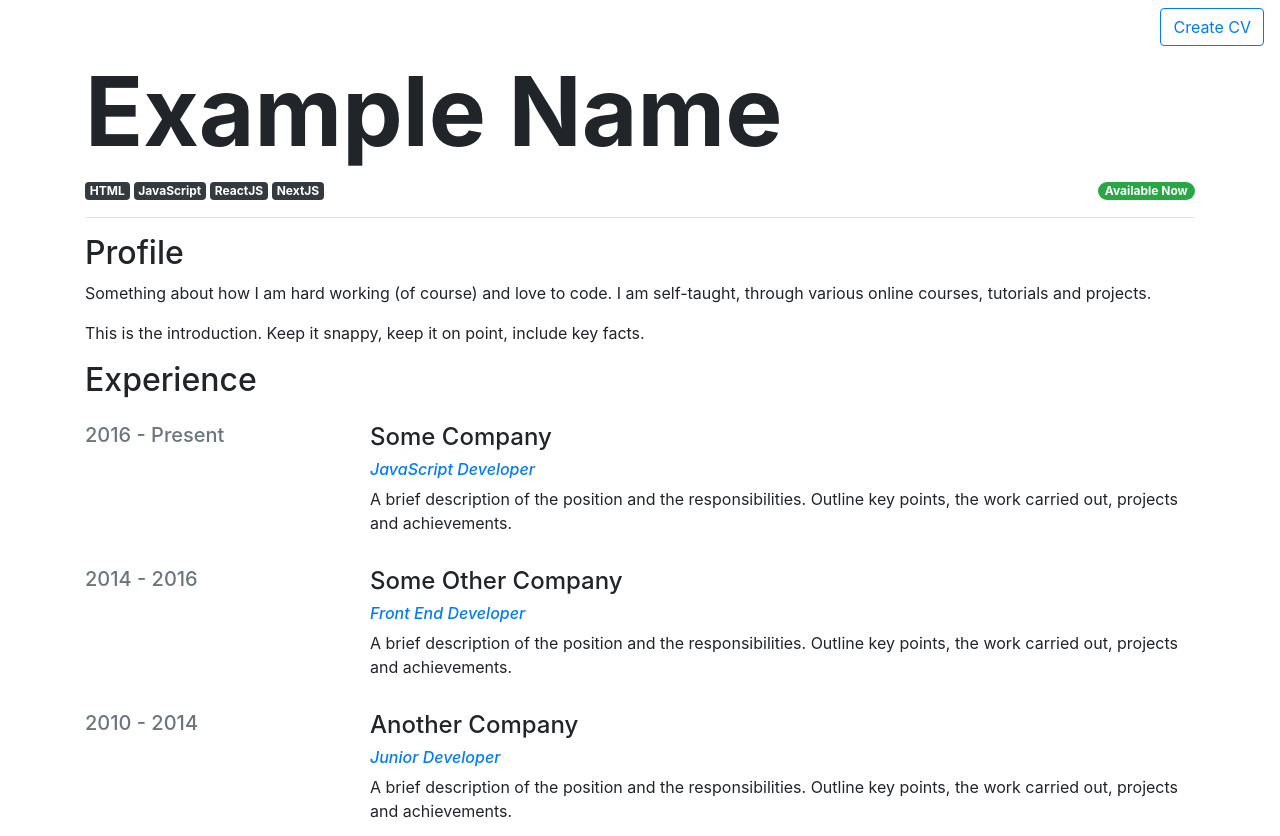
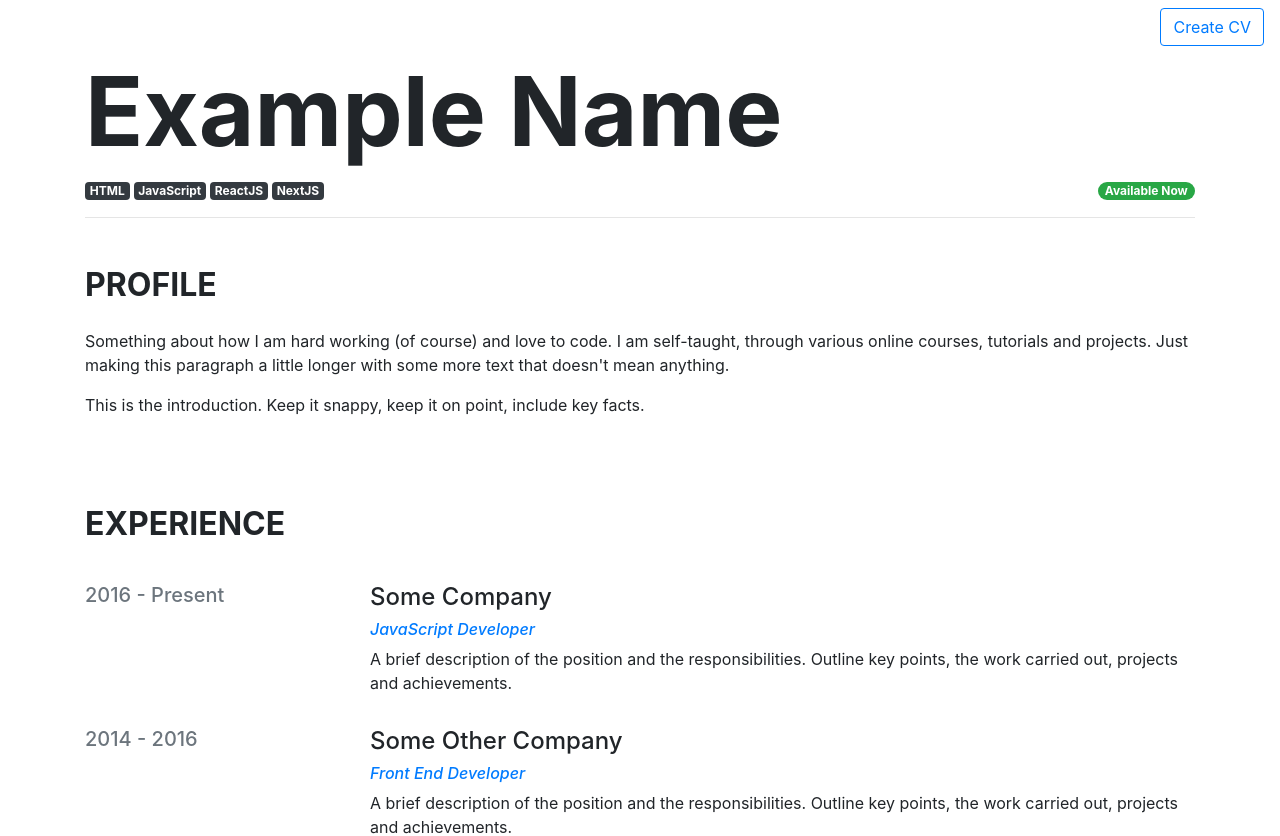
Before and after one commit to codemzy/cv.js, a Next.js app: page / in a window 1280 px wide. Shown: the top 836 px of the page. Built offline with nearby package versions, Linux system fonts and the light colour scheme.

Commit message:
Updated section display

```diff
--- a/components/section.js
+++ b/components/section.js
@@ -1,6 +1,6 @@
 export default ({ children, title = '' }) => (
-  <section>
-    <h2>{title}</h2>
+  <section className="mt-5 pb-4">
+    <h2 className="font-weight-bold text-uppercase pb-3">{title}</h2>
     { children }
   </section>
 )
--- a/data/cv.json
+++ b/data/cv.json
@@ -3,7 +3,7 @@
   "categories": [ "HTML", "JavaScript", "ReactJS", "NextJS" ],
   "availability": "Now",
   "profile": [
-    "Something about how I am hard working (of course) and love to code. I am self-taught, through various online courses, tutorials and projects.",
+    "Something about how I am hard working (of course) and love to code. I am self-taught, through various online courses, tutorials and projects. Just making this paragraph a little longer with some more text that doesn't mean anything.",
     "This is the introduction. Keep it snappy, keep it on point, include key facts."
   ],
   "experience": [
```
